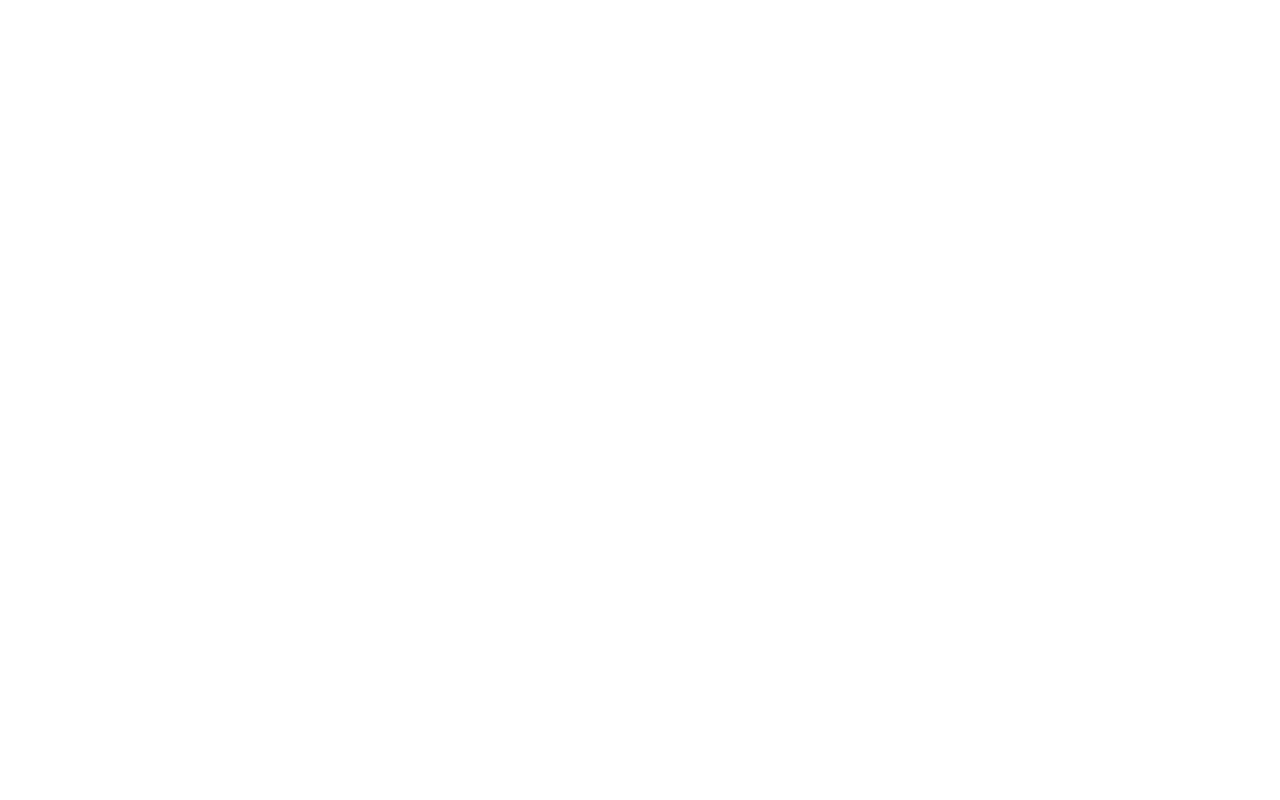
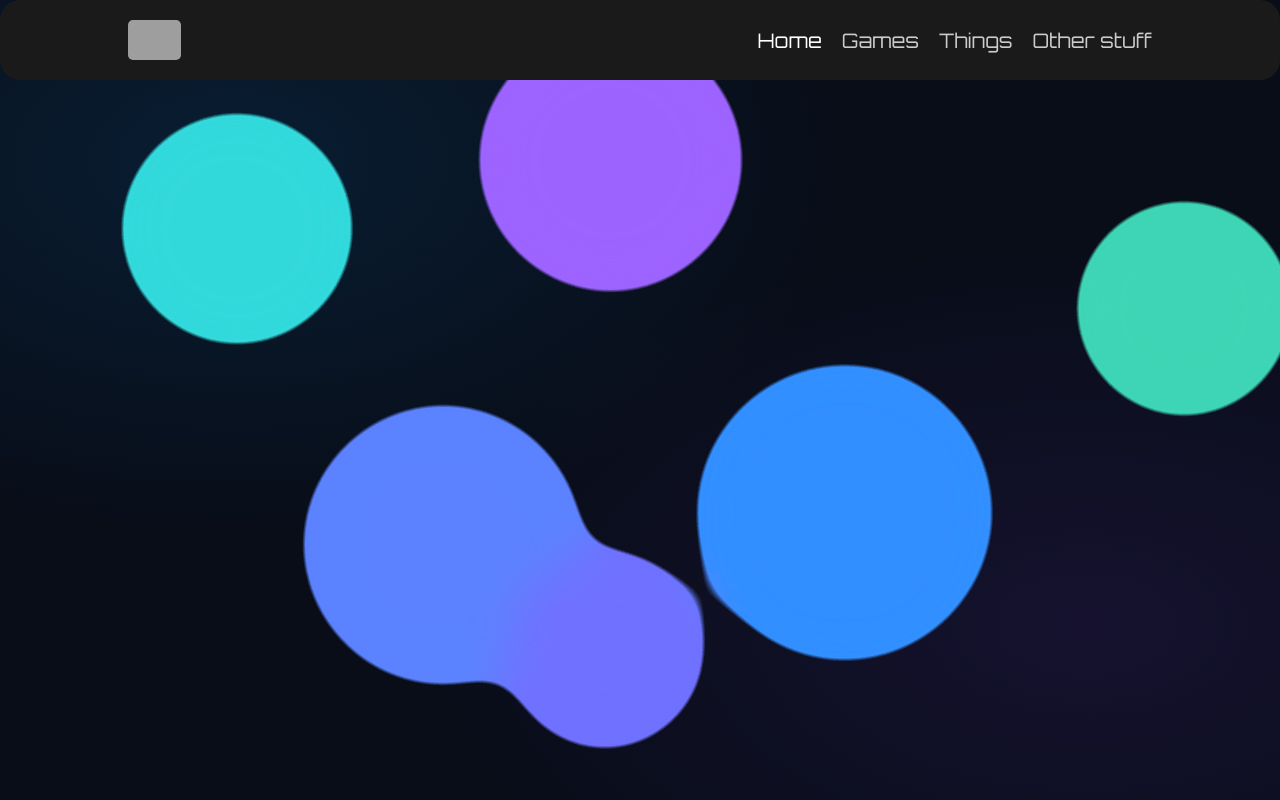
Before and after one commit to PyProgrammer1/pyprogrammer1.github.io, a plain HTML site: page other/index.html in a window 1280 px wide. Drawn offline with Linux system fonts and the light colour scheme; grey boxes are pictures that could not be loaded.

Commit message:
Add a cool bg, etc.

```diff
--- a/css/main.css
+++ b/css/main.css
@@ -8,6 +8,27 @@
 
 body {
   font-family: Orbitron, sans-serif;
+  min-height: 100vh;
+  background-color: #080d18;
+  isolation: isolate;
+}
+
+.metaballs-background {
+  position: fixed;
+  inset: 0;
+  z-index: -1;
+  overflow: hidden;
+  pointer-events: none;
+  background:
+    radial-gradient(ellipse at 18% 20%, rgba(12, 104, 170, 0.18), transparent 42%),
+    radial-gradient(ellipse at 85% 78%, rgba(91, 43, 167, 0.16), transparent 44%),
+    #080d18;
+}
+
+.metaballs-background svg {
+  display: block;
+  width: 100%;
+  height: 100%;
 }
 
 .site-header {
@@ -17,6 +38,7 @@ body {
   padding: 20px 10%;
   background-color: #1a1a1a;
   color: #ffffff;
+  border-radius: 20px;
 }
 
 .logo img {
@@ -55,3 +77,10 @@ body {
 .btn-cta:hover {
   background-color: #005fa2;
 }
+
+.text-header {
+  width: 100%;
+  text-align: center;
+  color: #fff;
+  box-shadow: black;
+}
--- a/games/index.html
+++ b/games/index.html
@@ -31,6 +31,7 @@
         <br>
         <div class="grid-container" id="tiles">
         </div>
+        <script src="/js/main.js"></script>
         <script src="/js/games.js"></script>
     </body>
 </html>
--- /dev/null
+++ b/js/main.js
@@ -0,0 +1,87 @@
+(() => {
+  if (document.querySelector(".metaballs-background")) return;
+
+  const namespace = "http://www.w3.org/2000/svg";
+  const colors = ["#30d9db", "#5c82ff", "#9d63ff", "#328fff", "#3ed5b5", "#6f71ff"];
+  const blobs = [
+    { x: 0.12, y: 0.24, radius: 0.14, phase: 0.2, speed: 0.2 },
+    { x: 0.31, y: 0.72, radius: 0.17, phase: 1.8, speed: 0.16 },
+    { x: 0.53, y: 0.28, radius: 0.16, phase: 3.1, speed: 0.18 },
+    { x: 0.72, y: 0.68, radius: 0.18, phase: 4.5, speed: 0.15 },
+    { x: 0.9, y: 0.34, radius: 0.13, phase: 5.7, speed: 0.19 },
+    { x: 0.48, y: 0.88, radius: 0.12, phase: 2.4, speed: 0.17 },
+  ];
+  const background = document.createElement("div");
+  background.className = "metaballs-background";
+  background.setAttribute("aria-hidden", "true");
+
+  const svg = document.createElementNS(namespace, "svg");
+  svg.setAttribute("preserveAspectRatio", "none");
+  svg.setAttribute("aria-hidden", "true");
+
+  const definitions = document.createElementNS(namespace, "defs");
+  const filter = document.createElementNS(namespace, "filter");
+  filter.setAttribute("id", "metaball-filter");
+  filter.setAttribute("x", "-20%");
+  filter.setAttribute("y", "-20%");
+  filter.setAttribute("width", "140%");
+  filter.setAttribute("height", "140%");
+
+  const blur = document.createElementNS(namespace, "feGaussianBlur");
+  blur.setAttribute("in", "SourceGraphic");
+  blur.setAttribute("stdDeviation", "24");
+  blur.setAttribute("result", "blur");
+  const threshold = document.createElementNS(namespace, "feColorMatrix");
+  threshold.setAttribute("in", "blur");
+  threshold.setAttribute("type", "matrix");
+  threshold.setAttribute(
+    "values",
+    "1 0 0 0 0  0 1 0 0 0  0 0 1 0 0  0 0 0 18 -7"
+  );
+  filter.append(blur, threshold);
+  definitions.append(filter);
+
+  const group = document.createElementNS(namespace, "g");
+  group.setAttribute("filter", "url(#metaball-filter)");
+  const circles = blobs.map((blob, index) => {
+    const circle = document.createElementNS(namespace, "circle");
+    circle.setAttribute("fill", colors[index]);
+    group.append(circle);
+    return circle;
+  });
+
+  svg.append(definitions, group);
+  background.append(svg);
+  document.body.prepend(background);
+
+  const reducedMotion = window.matchMedia("(prefers-reduced-motion: reduce)").matches;
+  let width = 0;
+  let height = 0;
+  let minDimension = 0;
+
+  const resize = () => {
+    width = window.innerWidth;
+    height = window.innerHeight;
+    minDimension = Math.min(width, height);
+    svg.setAttribute("viewBox", `0 0 ${width} ${height}`);
+  };
+
+  const render = (time = 0) => {
+    const seconds = time / 1000;
+    circles.forEach((circle, index) => {
+      const blob = blobs[index];
+      const angle = seconds * blob.speed + blob.phase;
+      const x = (blob.x + Math.sin(angle) * 0.07) * width;
+      const y = (blob.y + Math.cos(angle * 0.8) * 0.08) * height;
+      circle.setAttribute("cx", x.toFixed(1));
+      circle.setAttribute("cy", y.toFixed(1));
+      circle.setAttribute("r", (minDimension * blob.radius).toFixed(1));
+    });
+
+    if (!reducedMotion) window.requestAnimationFrame(render);
+  };
+
+  window.addEventListener("resize", resize);
+  resize();
+  render();
+})();
--- a/other/index.html
+++ b/other/index.html
@@ -0,0 +1,33 @@
+<!DOCTYPE html>
+<html lang="en-us">
+    <head>
+        <title>Other stuff - PyProgrammer1</title>
+        <link rel="stylesheet" href="/css/other.css">
+        <link rel="stylesheet" href="/css/main.css">
+        <link rel="icon" type="image/png" href="https://avatars.githubusercontent.com/u/154099800?s=400&v=4">
+    </head>
+    <body>
+        <header class="site-header">
+            <div class="logo">
+                <a href="/"><img src="https://avatars.githubusercontent.com/u/154099800?s=400&v=4"></a>
+            </div>
+            <nav class="navigation" aria-label="Main Navigation">
+                <ul class="nav-list">
+                    <li class="nav-item">
+                        <a href="/" class="nav-link" aria-current="page">Home</a>
+                    </li>
+                    <li class="nav-item">
+                        <a href="/games" class="nav-link">Games</a>
+                    </li>
+                    <li class="nav-item">
+                        <a href="/things" class="nav-link">Things</a>
+                    </li>
+                    <li class="nav-item">
+                        <a href="/other" class="nav-link">Other stuff</a>
+                    </li>
+                </ul>
+            </nav>
+        </header>
+        <script src="/js/main.js"></script>
+    </body>
+</html>
```
Also changed, not shown: games/games/deltarune/chapter1_windows/index.html (+1 -1 lines), index.html (+5 -0 lines), things/index.html (+33 -0 lines).
